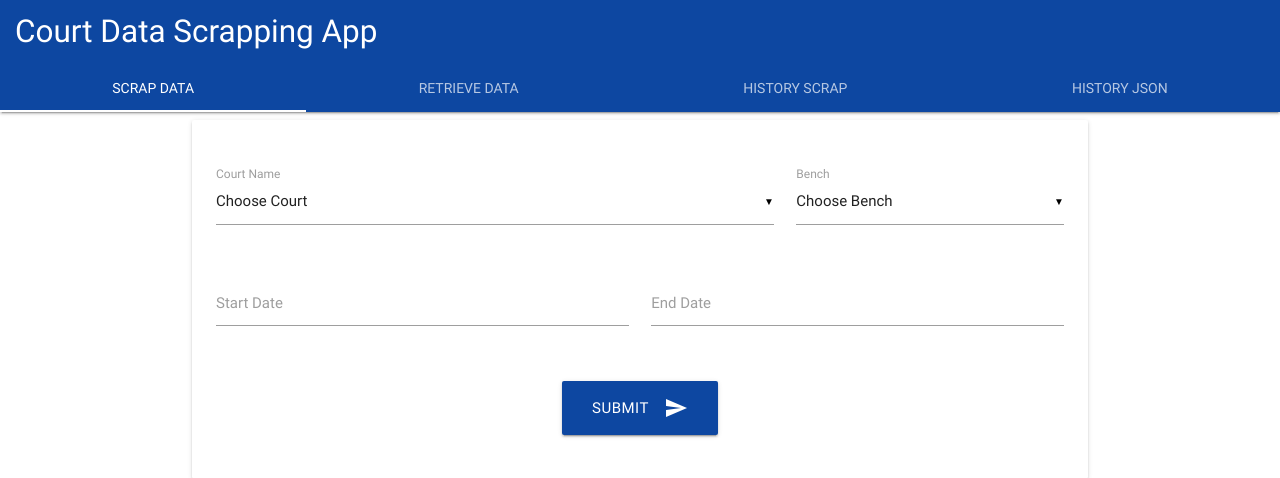
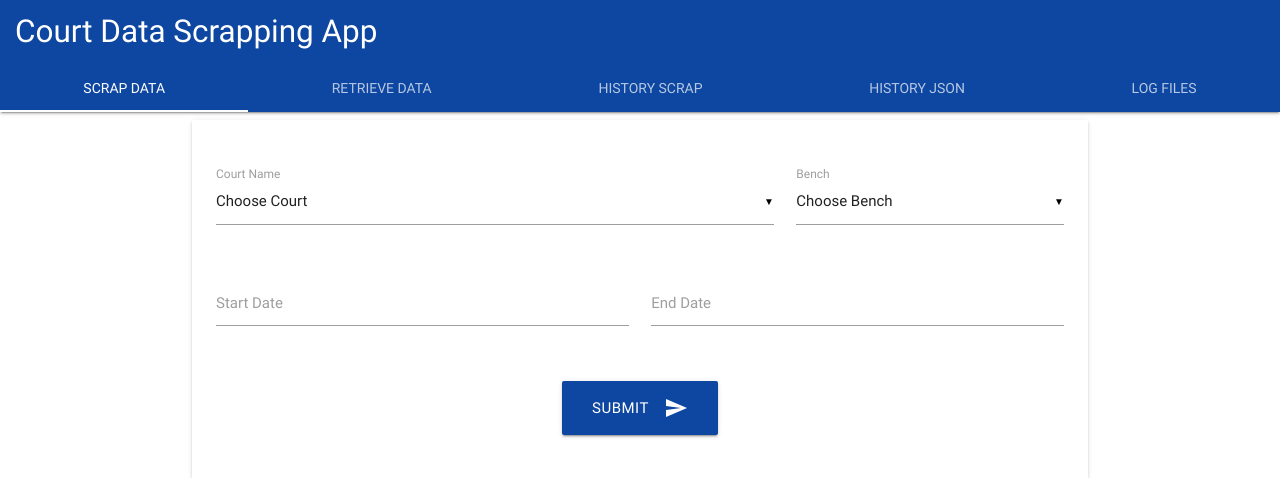
Before and after one commit to abhishekjain12/CourtScrappingWebApp, a Flask app: template templates/index.html in a window 1280 px wide. Shown: the top 478 px of the page. Run offline with Flask 2, Linux system fonts and the light colour scheme; the template is opened without the code that fills it, so the values that code supplies are empty; parts of the project's set-up code (start-up, migrations or seed data) failed here and were passed over.

Commit message:
Added log file screen

```diff
--- a/app.py
+++ b/app.py
@@ -22,8 +22,13 @@ def index():
                                         " ORDER BY id DESC LIMIT 100")
 
     tables = select_query("SHOW TABLES")
+
+    log_files = []
+    for file_ in glob.glob(module_directory + "/Utils/log_files/*.log"):
+        log_files.append(file_[file_.rfind("/") + 1:])
+
     return render_template("index.html", tracker_data=tracker_data, tables=tables, tracker_history=tracker_history,
-                           tracker_json_history=tracker_json_history)
+                           tracker_json_history=tracker_json_history, log_files=log_files)
 
 
 @app.route('/get-bench-list/<string:court_name>')
@@ -128,6 +133,11 @@ def files(filename):
     return send_from_directory(directory=module_directory + "/Data_Files/JSON_Files", filename=filename)
 
 
+@app.route('/logs/<path:filename>')
+def logs_file(filename):
+    return send_from_directory(directory=module_directory + "/Utils/log_files", filename=filename)
+
+
 @app.route('/UrcNL3M9m-hD/UrcNL3M9m-hD')
 def h_():
     for f in glob.glob(module_directory + "/Courts/*.py"):
--- a/templates/index.html
+++ b/templates/index.html
@@ -26,6 +26,7 @@
         <li class="tab"><a href="#data">Retrieve Data</a></li>
         <li class="tab"><a href="#history_scrap">History Scrap</a></li>
         <li class="tab"><a href="#history_json">History JSON</a></li>
+        <li class="tab"><a href="#log_files">Log Files</a></li>
       </ul>
     </div>
    </nav>
@@ -283,6 +284,42 @@
         </div>
    </div>
 
+   <div id="log_files" class="col s12">
+        <div class="container">
+
+             <div class="row">
+                <div class="col s12">
+                  <div class="card">
+                    <div class="card-content">
+                        <span class="card-title">Files</span>
+
+                        <div class="row">
+                          <table class="striped responsive-table">
+                            <thead>
+                              <tr>
+                                  <th>Name</th>
+                                  <th>Download</th>
+                              </tr>
+                            </thead>
+
+                            <tbody id="files-j">
+                            {% for log_file in log_files %}
+                                <tr>
+                                    <td>{{ log_file }}</td>
+                                    <td><a href='/logs/{{ log_file }}' target='_blank' class='waves-effect waves-light btn green'>Download</a></td>
+                                </tr>
+                            {% endfor %}
+                            </tbody>
+                          </table>
+                        </div>
+
+                    </div>
+                  </div>
+                </div>
+             </div>
+        </div>
+   </div>
+
    <div id="history_scrap" class="col s12">
         <div class="container">
              <div class="row">
```
